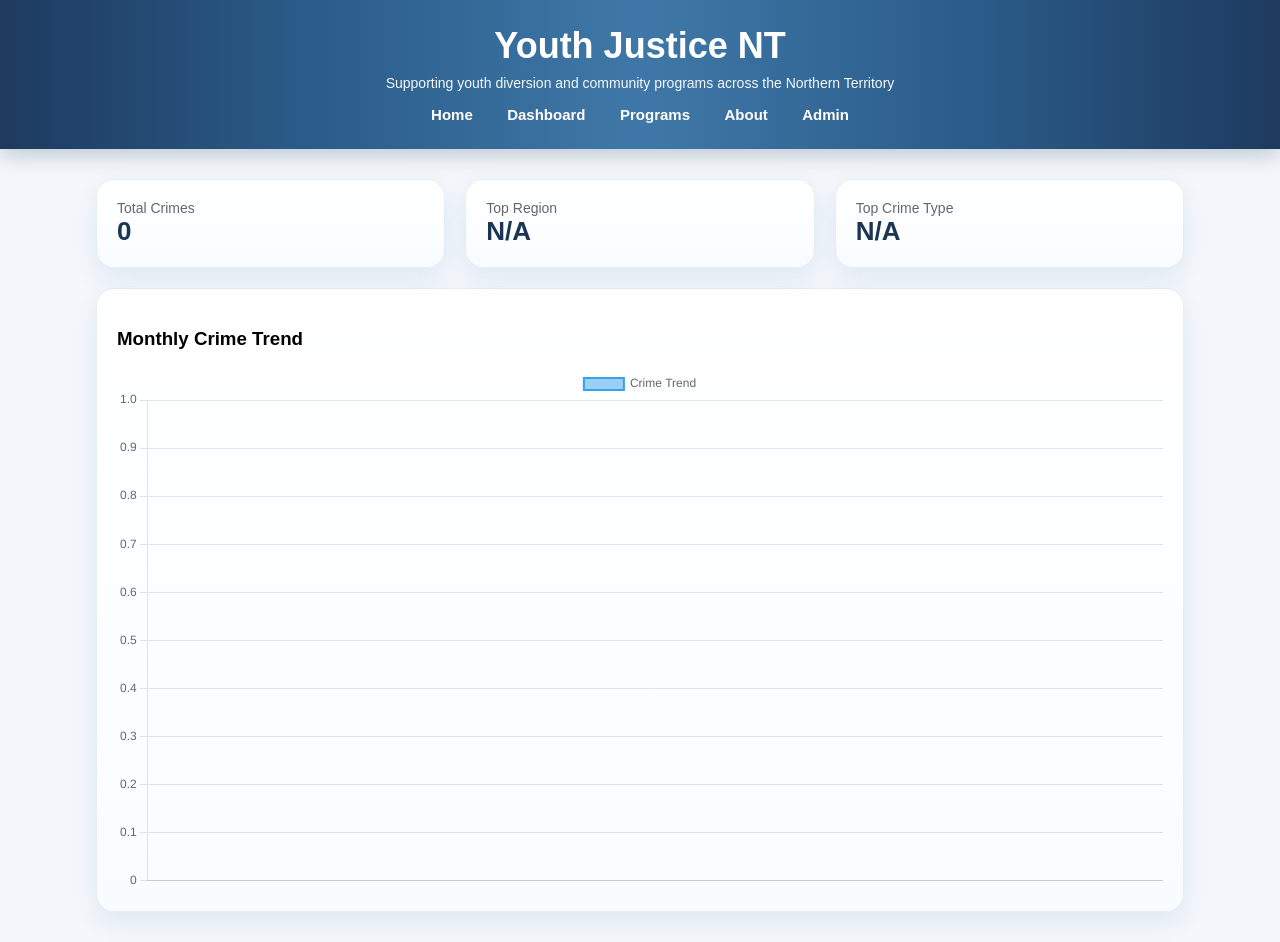
After one commit to Gilbert-GB/Django-HIT237-Group5-S1-2026, a Django app: page /dashboard/ in a window 1280 px wide. The commit adds this page. Run offline with Django 5.2, Linux system fonts and the light colour scheme; data that the repository does not hold is empty.

Commit message:
adding crime data sources and dahsboard API into the site

```diff
--- a/project_blog/urls.py
+++ b/project_blog/urls.py
@@ -1,11 +1,7 @@
 from django.contrib import admin
-from django.urls import path
-from youthjustice_app import views
+from django.urls import path, include
 
 urlpatterns = [
     path("admin/", admin.site.urls),
-    path("", views.home, name="home"),
-    path("programs/", views.programs, name="programs"),
-    path("program/<int:program_id>/", views.program_detail, name="program_detail"),
-    path("about/", views.about, name="about"),
+    path("", include("youthjustice_app.urls")),
 ]
--- a/youthjustice_app/templates/about.html
+++ b/youthjustice_app/templates/about.html
@@ -90,8 +90,9 @@
         <h1>Youth Justice NT</h1>
         <p>Supporting youth diversion and community programs across the Northern Territory</p>
 
-        <div class="navbar">
+       <div class="navbar">
             <a href="{% url 'home' %}">Home</a>
+            <a href="{% url 'dashboard' %}">Dashboard</a>
             <a href="{% url 'programs' %}">Programs</a>
             <a href="{% url 'about' %}">About</a>
             <a href="/admin/">Admin</a>
--- /dev/null
+++ b/youthjustice_app/templates/dashboard.html
@@ -0,0 +1,183 @@
+<!DOCTYPE html>
+<html lang="en">
+<head>
+    <meta charset="UTF-8">
+    <meta name="viewport" content="width=device-width, initial-scale=1.0">
+    <title>Dashboard | Youth Justice NT</title>
+
+    <script src="https://cdn.jsdelivr.net/npm/chart.js"></script>
+
+    <style>
+        body {
+            font-family: Arial, sans-serif;
+            background-color: #f4f7fb;
+            margin: 0;
+            padding: 0;
+        }
+
+        header {
+            background: linear-gradient(
+                to right,
+                #1e3a5f 0%,
+                #2b5d8a 25%,
+                #3f78a8 50%,
+                #2b5d8a 75%,
+                #1e3a5f 100%
+            );
+            color: white;
+            padding: 25px 0;
+            text-align: center;
+            box-shadow: 0 6px 20px rgba(30, 58, 95, 0.25);
+        }
+
+        header h1 {
+            margin: 0;
+            font-size: 36px;
+        }
+
+        header p {
+            margin-top: 8px;
+            font-size: 14px;
+            opacity: 0.95;
+        }
+
+        .navbar {
+            margin-top: 15px;
+        }
+
+        .navbar a {
+            display: inline-block;
+            margin: 0 15px;
+            color: white;
+            text-decoration: none;
+            font-weight: bold;
+            font-size: 15px;
+        }
+
+        .navbar a:hover {
+            text-decoration: underline;
+        }
+
+        .container {
+            width: 85%;
+            margin: 30px auto;
+        }
+
+        .card {
+            background: linear-gradient(180deg, #ffffff, #f9fcff);
+            padding: 20px;
+            border-radius: 18px;
+            box-shadow: 0 10px 24px rgba(70, 130, 180, 0.12);
+            border: 1px solid rgba(70, 130, 180, 0.12);
+            margin-bottom: 20px;
+        }
+
+        .kpi-grid {
+            display: grid;
+            grid-template-columns: repeat(3, 1fr);
+            gap: 20px;
+        }
+
+        .kpi-title {
+            font-size: 14px;
+            color: #666;
+        }
+
+        .kpi-value {
+            font-size: 26px;
+            font-weight: bold;
+            color: #1c3553;
+        }
+
+        canvas {
+            max-width: 100%;
+        }
+    </style>
+</head>
+
+<body>
+
+<header>
+    <h1>Youth Justice NT</h1>
+    <p>Supporting youth diversion and community programs across the Northern Territory</p>
+
+    <div class="navbar">
+        <a href="{% url 'home' %}">Home</a>
+        <a href="{% url 'dashboard' %}">Dashboard</a>
+        <a href="{% url 'programs' %}">Programs</a>
+        <a href="{% url 'about' %}">About</a>
+        <a href="/admin/">Admin</a>
+    </div>
+</header>
+
+<div class="container">
+
+    <!-- KPI SECTION -->
+    <div class="kpi-grid">
+
+        <div class="card">
+            <div class="kpi-title">Total Crimes</div>
+            <div class="kpi-value" id="total-crimes">Loading...</div>
+        </div>
+
+        <div class="card">
+            <div class="kpi-title">Top Region</div>
+            <div class="kpi-value" id="top-region">Loading...</div>
+        </div>
+
+        <div class="card">
+            <div class="kpi-title">Top Crime Type</div>
+            <div class="kpi-value" id="top-crime">Loading...</div>
+        </div>
+
+    </div>
+
+    <!-- CHART -->
+    <div class="card">
+        <h3>Monthly Crime Trend</h3>
+        <canvas id="monthlyChart"></canvas>
+    </div>
+
+</div>
+
+<script>
+fetch("/api/dashboard/")
+    .then(res => res.json())
+    .then(data => {
+
+        // KPIs
+        document.getElementById("total-crimes").innerText =
+            data.kpis.total_crimes;
+
+        document.getElementById("top-region").innerText =
+            data.kpis.top_region?.region || "N/A";
+
+        document.getElementById("top-crime").innerText =
+            data.kpis.top_crime?.offence_type || "N/A";
+
+        // Chart data
+        const labels = data.charts.monthly_trend.map(x =>
+            `${x.year}-${String(x.month).padStart(2,'0')}`
+        );
+
+        const values = data.charts.monthly_trend.map(x => x.total_crimes);
+
+        new Chart(document.getElementById("monthlyChart"), {
+            type: "line",
+            data: {
+                labels: labels,
+                datasets: [{
+                    label: "Crime Trend",
+                    data: values,
+                    borderWidth: 2,
+                    tension: 0.3
+                }]
+            }
+        });
+
+    })
+    .catch(err => console.log(err));
+</script>
+
+</body>
+</html>
--- a/youthjustice_app/templates/home.html
+++ b/youthjustice_app/templates/home.html
@@ -228,6 +228,7 @@
 
         <div class="navbar">
             <a href="{% url 'home' %}">Home</a>
+            <a href="{% url 'dashboard' %}">Dashboard</a>
             <a href="{% url 'programs' %}">Programs</a>
             <a href="{% url 'about' %}">About</a>
             <a href="/admin/">Admin</a>
--- a/youthjustice_app/templates/program_detail.html
+++ b/youthjustice_app/templates/program_detail.html
@@ -133,8 +133,9 @@
         <h1>Youth Justice NT</h1>
         <p>Supporting youth diversion and community programs across the Northern Territory</p>
 
-        <div class="navbar">
+         <div class="navbar">
             <a href="{% url 'home' %}">Home</a>
+            <a href="{% url 'dashboard' %}">Dashboard</a>
             <a href="{% url 'programs' %}">Programs</a>
             <a href="{% url 'about' %}">About</a>
             <a href="/admin/">Admin</a>
--- a/youthjustice_app/templates/programs.html
+++ b/youthjustice_app/templates/programs.html
@@ -232,6 +232,7 @@
 
         <div class="navbar">
             <a href="{% url 'home' %}">Home</a>
+            <a href="{% url 'dashboard' %}">Dashboard</a>
             <a href="{% url 'programs' %}">Programs</a>
             <a href="{% url 'about' %}">About</a>
             <a href="/admin/">Admin</a>
--- /dev/null
+++ b/youthjustice_app/urls.py
@@ -0,0 +1,18 @@
+from django.contrib import admin
+from django.urls import path
+from youthjustice_app import views
+
+urlpatterns = [
+    path("admin/", admin.site.urls),
+
+    # ✅ HTML PAGE
+    path("dashboard/", views.dashboard_page, name="dashboard"),
+
+    # ✅ API (data)
+    path("api/dashboard/", views.dashboard_data, name="dashboard_data"),
+
+    path("", views.home, name="home"),
+    path("programs/", views.programs, name="programs"),
+    path("program/<int:program_id>/", views.program_detail, name="program_detail"),
+    path("about/", views.about, name="about"),
+]
--- a/youthjustice_app/views.py
+++ b/youthjustice_app/views.py
@@ -3,6 +3,112 @@ from django.shortcuts import render, get_object_or_404
 from .forms import OrganisationRegisterForm, ProgramForm
 from .models import Program
 
+from django.http import JsonResponse
+from django.db.models import Sum
+from youthjustice_app.models import CrimeData
+from .models import CrimeData
+from django.shortcuts import render
+
+def dashboard_page(request):
+    return render(request, "dashboard.html")
+
+def dashboard_data(request):
+    from django.db.models import Sum
+    from django.http import JsonResponse
+    from .models import CrimeData
+
+    # 📊 Monthly Crime Trend
+    monthly_trend = list(
+        CrimeData.objects
+        .values("year", "month")
+        .annotate(total_crimes=Sum("count"))
+        .order_by("year", "month")
+    )
+
+    # 📍 Top Regions
+    top_regions = list(
+        CrimeData.objects
+        .values("region")
+        .annotate(total=Sum("count"))
+        .order_by("-total")[:10]
+    )
+
+    # 🚨 Category Breakdown
+    category_breakdown = list(
+        CrimeData.objects
+        .values("offence_category")
+        .annotate(total=Sum("count"))
+        .order_by("-total")
+    )
+
+    # 🍺 Alcohol Stats
+    alcohol_stats = list(
+        CrimeData.objects
+        .exclude(alcohol_involvement="-")
+        .values("alcohol_involvement")
+        .annotate(total=Sum("count"))
+    )
+
+    # ⚠️ DV Stats
+    dv_stats = list(
+        CrimeData.objects
+        .values("dv_involvement")
+        .annotate(total=Sum("count"))
+    )
+
+    # 🔝 Top Offences
+    top_offences = list(
+        CrimeData.objects
+        .values("offence_type")
+        .annotate(total=Sum("count"))
+        .order_by("-total")[:10]
+    )
+
+    # 📈 Yearly Trend
+    yearly_trend = list(
+        CrimeData.objects
+        .values("year")
+        .annotate(total=Sum("count"))
+        .order_by("year")
+    )
+
+    # 🧠 KPIs
+    total_crimes = CrimeData.objects.aggregate(total=Sum("count"))["total"] or 0
+
+    top_region = (
+        CrimeData.objects
+        .values("region")
+        .annotate(total=Sum("count"))
+        .order_by("-total")
+        .first()
+    )
+
+    top_crime = (
+        CrimeData.objects
+        .values("offence_type")
+        .annotate(total=Sum("count"))
+        .order_by("-total")
+        .first()
+    )
+
+    data = {
+        "kpis": {
+            "total_crimes": total_crimes,
+            "top_region": top_region,
+            "top_crime": top_crime,
+        },
+        "charts": {
+            "monthly_trend": monthly_trend,
+            "top_regions": top_regions,
+            "category_breakdown": category_breakdown,
+            "alcohol_stats": alcohol_stats,
+            "dv_stats": dv_stats,
+            "top_offences": top_offences,
+            "yearly_trend": yearly_trend,
+        }
+    }
+
+    return JsonResponse(data)
 
 def home(request):
     # only showing featured programs on home page
```
Also changed, not shown: youthjustice_app/management/commands/import_crime_data.py (+51 -47 lines).
